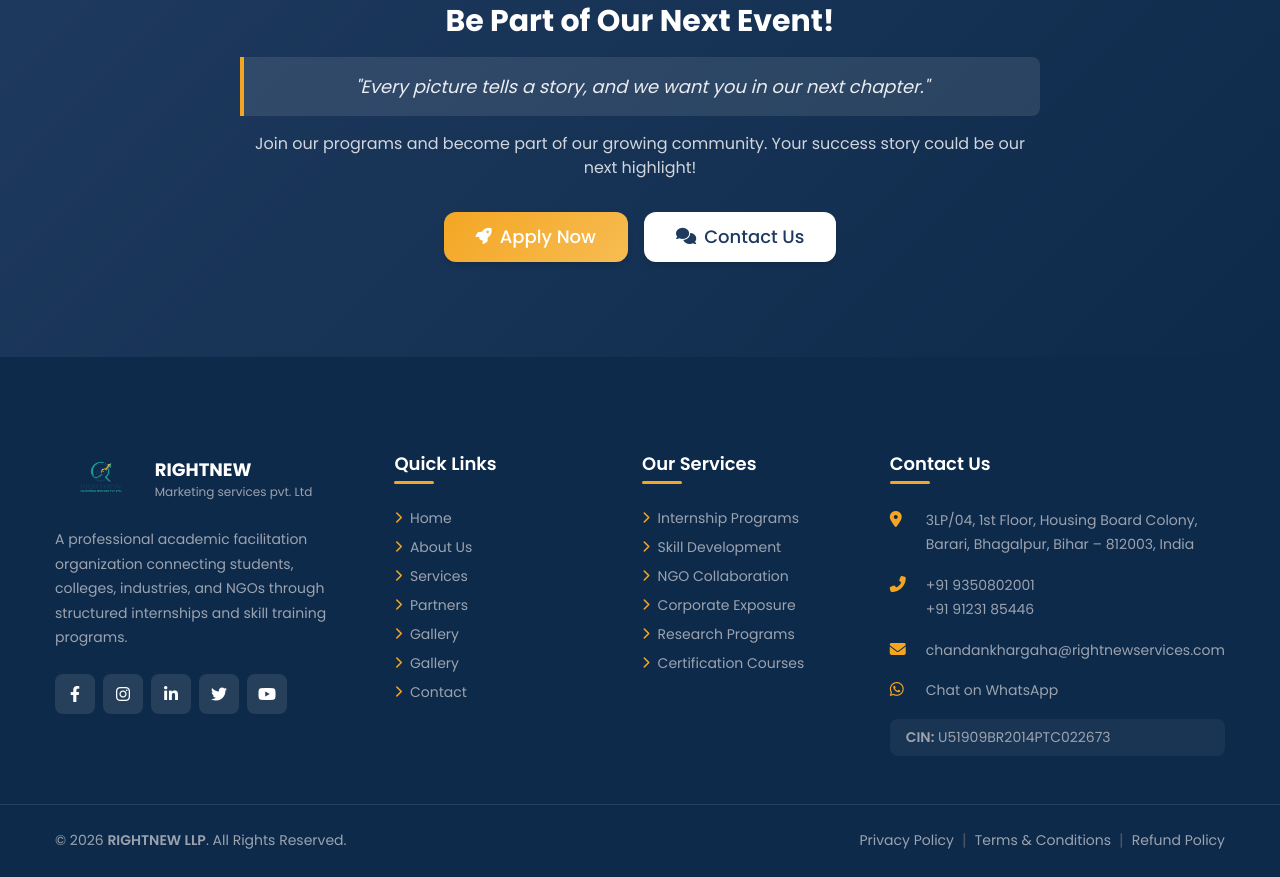
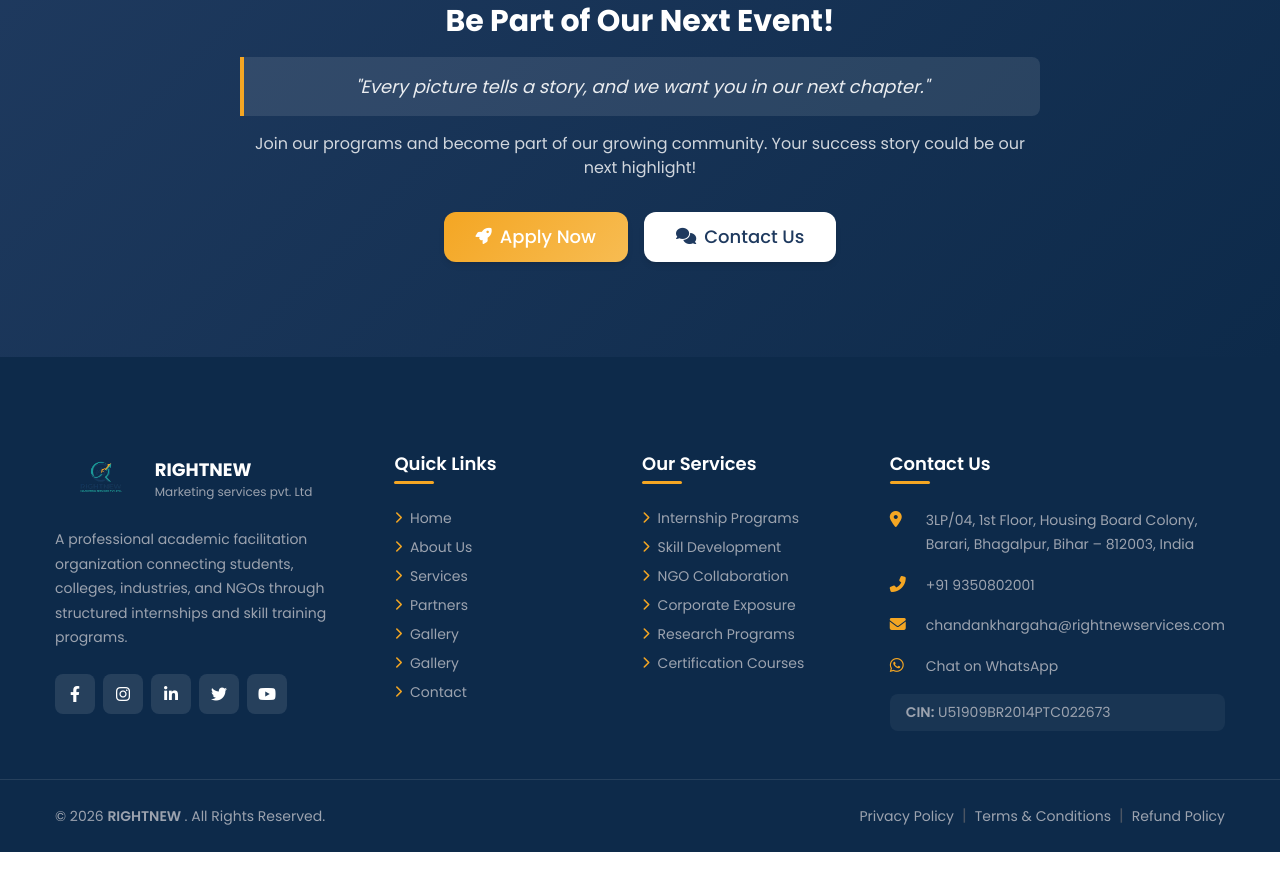
Before and after one commit to ranvircmd/rightnew.github.io, a plain HTML site: page gallery.html in a window 1280 px wide. Shown: the part 4926-5803 px from the top of the page. After the commit the page ends 5778 px from the top, so only its background shows below. Drawn offline with nearby package versions, Linux system fonts and the light colour scheme.

Commit message:
Update gallery.html

```diff
--- a/gallery.html
+++ b/gallery.html
@@ -33,9 +33,9 @@
     <meta name="twitter:image" content="https://kreatalmocean.com/images/og-gallery.jpg">
 
     <!-- Favicon -->
-    <link rel="icon" type="image/png" sizes="32x32" href="images/favicon-32x32.png">
-    <link rel="icon" type="image/png" sizes="16x16" href="images/favicon-16x16.png">
-    <link rel="apple-touch-icon" sizes="180x180" href="images/apple-touch-icon.png">
+    <link rel="icon" type="image/png" sizes="32x32" href="images/logo.png">
+    <link rel="icon" type="image/png" sizes="16x16" href="images/logo.png">
+    <link rel="apple-touch-icon" sizes="180x180" href="images/logo.png">
     <link rel="manifest" href="site.webmanifest">
     <meta name="theme-color" content="#0b3d91">
 
@@ -941,7 +941,7 @@
                                 <i class="fas fa-phone-alt"></i>
                                 <span>
                                     <a href="tel:+919350802001">+91 9350802001</a>
-                                    <a href="tel:+919123185446">+91 91231 85446</a>
+
                                 </span>
                             </li>
                             <li>
@@ -965,7 +965,7 @@
             <div class="container">
                 <div class="footer-bottom-content">
                     <p class="copyright">
-                        &copy; <span id="currentYear"></span> <strong>RIGHTNEW LLP</strong>. All Rights Reserved.
+                        &copy; <span id="currentYear"></span> <strong>RIGHTNEW </strong>. All Rights Reserved.
                     </p>
                     <div class="footer-bottom-links">
                         <a href="privacy-policy.html">Privacy Policy</a>
```
